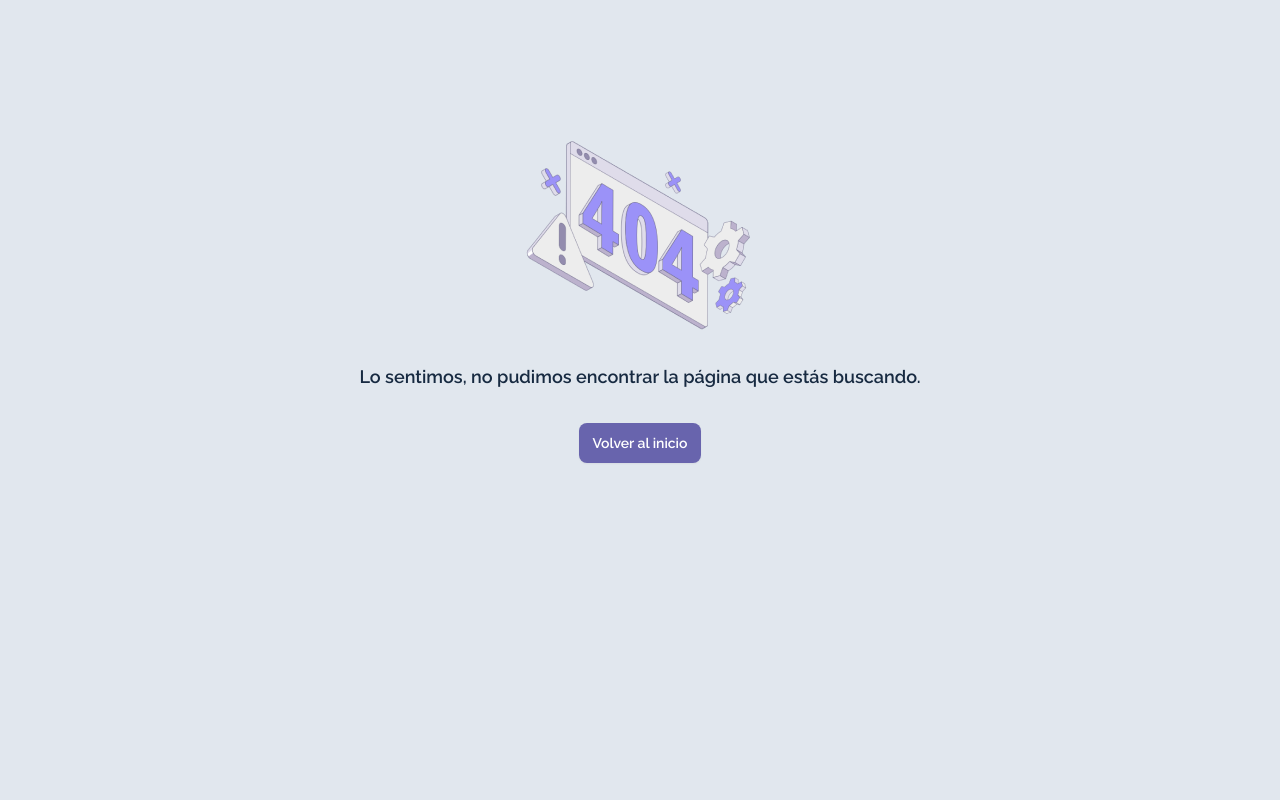
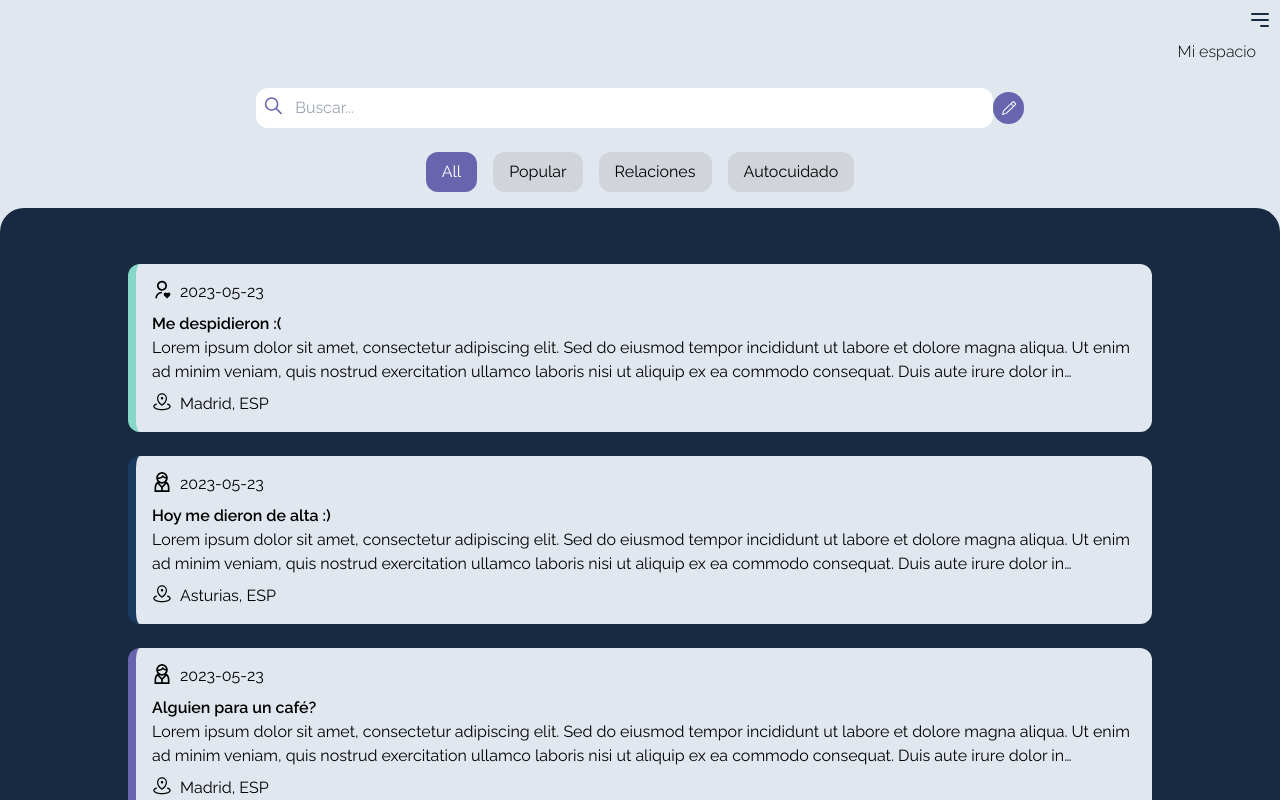
Before and after one commit to LorelizDev/hackaton-F5-G1-2024, a React (Vite) app: page /community in a window 1280 px wide. Shown: the top 800 px of the page. Built offline with nearby package versions, Linux system fonts and the light colour scheme.

Commit message:
fix(pages):modified route community

```diff
--- /dev/null
+++ b/src/pages/Community.jsx
@@ -0,0 +1,106 @@
+import React, { useEffect, useState } from 'react'
+import { Link } from 'react-router-dom'
+import { GoPencil } from "react-icons/go";
+import CardPost from '../components/CardPost'
+import SearchBar from '../components/SearchBar'
+
+const Community = () => {
+  const data = [
+    {
+      id: 1,
+      role: 'user',
+      created_date: '2023-05-23',
+      title: 'Me despidieron :(',
+      content: 'Lorem ipsum dolor sit amet, consectetur adipiscing elit. Sed do eiusmod tempor incididunt ut labore et dolore magna aliqua. Ut enim ad minim veniam, quis nostrud exercitation ullamco laboris nisi ut aliquip ex ea commodo consequat. Duis aute irure dolor in reprehenderit in voluptate velit esse cillum dolore eu fugiat nulla pariatur.',
+      city: 'Madrid, ESP',
+      category: 'Relaciones'
+    },
+    {
+      id: 2,
+      role: 'savior',
+      created_date: '2023-05-23',
+      title: 'Hoy me dieron de alta :)',
+      content: 'Lorem ipsum dolor sit amet, consectetur adipiscing elit. Sed do eiusmod tempor incididunt ut labore et dolore magna aliqua. Ut enim ad minim veniam, quis nostrud exercitation ullamco laboris nisi ut aliquip ex ea commodo consequat. Duis aute irure dolor in reprehenderit in voluptate velit esse cillum dolore eu fugiat nulla pariatur.',
+      city: 'Asturias, ESP',
+      category: 'Relaciones'
+    },
+    {
+      id: 3,
+      role: 'savior',
+      created_date: '2023-05-23',
+      title: 'Alguien para un café?',
+      content: 'Lorem ipsum dolor sit amet, consectetur adipiscing elit. Sed do eiusmod tempor incididunt ut labore et dolore magna aliqua. Ut enim ad minim veniam, quis nostrud exercitation ullamco laboris nisi ut aliquip ex ea commodo consequat. Duis aute irure dolor in reprehenderit in voluptate velit esse cillum dolore eu fugiat nulla pariatur.',
+      city: 'Madrid, ESP',
+      category: 'Popular',
+    },
+    {
+      id: 4,
+      role: 'user',
+      created_date: '2023-05-23',
+      title: 'Adopté un gatito',
+      content: 'Lorem ipsum dolor sit amet, consectetur adipiscing elit. Sed do eiusmod tempor incididunt ut labore et dolore magna aliqua. Ut enim ad minim veniam, quis nostrud exercitation ullamco laboris nisi ut aliquip ex ea commodo consequat. Duis aute irure dolor in reprehenderit in voluptate velit esse cillum dolore eu fugiat nulla pariatur.',
+      city: 'Alicante, ESP',
+      category: 'Autocuidado',
+    }
+  ]
+
+  const [posts, setPosts] = useState([]);
+  const [activeCategory, setActiveCategory] = useState('All');
+
+  useEffect(() => {
+    setPosts(data);
+  }, []);
+
+  const handleSearch = (query) => {
+    const filteredPosts = data.filter(post =>
+      post.title.toLowerCase().includes(query.toLowerCase()) ||
+      post.content.toLowerCase().includes(query.toLowerCase())
+    )
+    setPosts(filteredPosts);
+  }
+
+  const filterPostsByCategory = (category) => {
+    if (category === 'All') {
+      setPosts(data);
+    } else {
+      const filteredPosts = data.filter(post => post.category === category);
+      setPosts(filteredPosts);
+    }
+    setActiveCategory(category);
+  };
+
+  const categories = ['All', 'Popular', 'Relaciones', 'Autocuidado'];
+
+  return (
+    <>
+      <div className='font-light text-right mr-6'>
+        <Link to='/myspace' className='hover:underline'>Mi espacio</Link>
+      </div>
+      <div className='flex items-center w-3/5 mx-auto my-6'>
+        <SearchBar onSearch={handleSearch} />
+        <button className='bg-medium rounded-full w-8 h-8'>
+          <GoPencil className='m-auto text-white' />
+        </button>
+      </div>
+      <div className="flex justify-center my-4">
+        {categories.map((category) => (
+          <button
+            key={category}
+            className={`px-4 py-2 mx-2 rounded-xl
+              ${activeCategory === category ? 'bg-medium text-white' : 'bg-gray-300 text-black'}`}
+            onClick={() => filterPostsByCategory(category)}
+          >
+            {category}
+          </button>
+        ))}
+      </div>
+      <div className='bg-dark py-8 rounded-t-3xl'>
+        {posts.map((post, index) => (
+          <CardPost key={post.id} role={post.role} created_date={post.created_date} title={post.title} content={post.content} city={post.city} index={index} />
+        ))}
+      </div>
+    </>
+  )
+}
+
+export default Community
--- a/src/router/router.jsx
+++ b/src/router/router.jsx
@@ -10,6 +10,7 @@ import ChatBot from "../pages/ChatBot";
 import Saviour from "../pages/Saviour";
 import Courses from "../pages/Courses";
 import MySpace from "../pages/MySpace";
+import Community from "../pages/Community";
 
 
 const router = createBrowserRouter([
@@ -53,6 +54,10 @@ const router = createBrowserRouter([
       {
         path: "/courses",
         element: <Courses />,
+      },
+      {
+        path: "/community",
+        element: <Community />,
       }
     ]
   }
```
